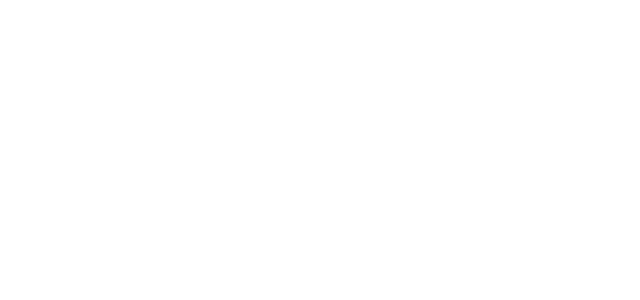
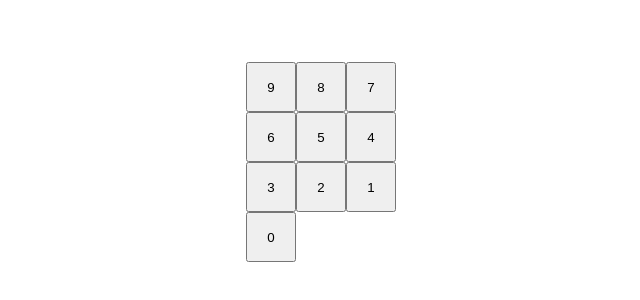
Before and after one commit to laterinthepast/calculator, a React (Create React App) app: page / in a window 1280 px wide. Shown: the part 246-546 px from the top of the page, without its empty margins (319-959 px from the left). Built offline with nearby package versions, Linux system fonts and the light colour scheme.

Commit message:
changed strategy
first commit with non functional buttons

```diff
--- a/package.json
+++ b/package.json
@@ -9,6 +9,7 @@
     "react": "^17.0.2",
     "react-dom": "^17.0.2",
     "react-scripts": "4.0.3",
+    "styled-components": "^5.3.0",
     "web-vitals": "^1.1.2"
   },
   "scripts": {
--- a/src/Calculator.js
+++ b/src/Calculator.js
@@ -1,11 +1,69 @@
-import React from 'react'
-import Button from './components/Button'
+import React, { useState } from 'react'
+import styled from 'styled-components';
+
+const CalcWrapper = styled.div`
+
+  display: flex;
+  justify-content: center;
+  align-items: center;
+  height: 100vh;
+  button {
+    height: 50px;
+    width: 50px;
+  }
+`
+
+const NfButtons = styled.div`
+  display: grid;
+  grid-template-columns: 1fr 1fr 1fr;
+
+`
+
+
 
 const Calculator = () => {
+
+
+  /* Using useState to change the input displayed */
+  const [input, setInput] = useState("");
+  /* Calculator buttons without any function */
+  var buttons = [9, 8, 7, 6, 5, 4, 3, 2, 1, 0];
+  /* Creating html buttons and pushing it to the array */
+  const allButtons = [];
+
+  buttons.forEach((number) => {
+    /* going through the numbers using forEach function */
+    allButtons.push(
+      <button onClick={(e) => {
+        /* input set from the event */
+        setInput(input + e.target.value);
+      }}
+        value={number}
+        key={number}
+      >
+        {""}
+        {number}
+      </button>
+    );
+  });
+
+
+
+
   return (
-    <div>
-      <Button>1</Button>
-    </div>
+    <CalcWrapper >
+      {""}
+      <div className="input">{input}</div>
+
+
+        <NfButtons>
+          {allButtons}
+        </NfButtons>
+
+
+    </CalcWrapper>
+
+
   )
 }
 
--- a/src/components/Button.jsx
+++ /dev/null
@@ -1,11 +0,0 @@
-import React from 'react'
-
-const Button = () => {
-    return (
-        <div>
-
-        </div>
-    )
-}
-
-export default Button
--- a/src/styles/styles.css
+++ b/src/styles/styles.css
@@ -1,38 +1 @@
-html {
-  width: 100%;
-  height: 100%;
-}
-
-.main {
-  display: -webkit-box;
-  display: -ms-flexbox;
-  display: flex;
-  -webkit-box-pack: center;
-      -ms-flex-pack: center;
-          justify-content: center;
-  -webkit-box-align: center;
-      -ms-flex-align: center;
-          align-items: center;
-  height: 100vh;
-}
-
-.card-body {
-  display: -webkit-box;
-  display: -ms-flexbox;
-  display: flex;
-  -webkit-box-orient: vertical;
-  -webkit-box-direction: normal;
-      -ms-flex-direction: column;
-          flex-direction: column;
-}
-
-.row {
-  display: -webkit-box;
-  display: -ms-flexbox;
-  display: flex;
-}
-
-.button {
-  height: 50px;
-  width: 50px;
-}
+/* No CSS */
```
Also changed, not shown: src/components/ClearButton.jsx (deleted, +0 -11 lines), src/components/EqualsButton.jsx (deleted, +0 -11 lines), 1 other file (tests, documents, lock files or other folders).
